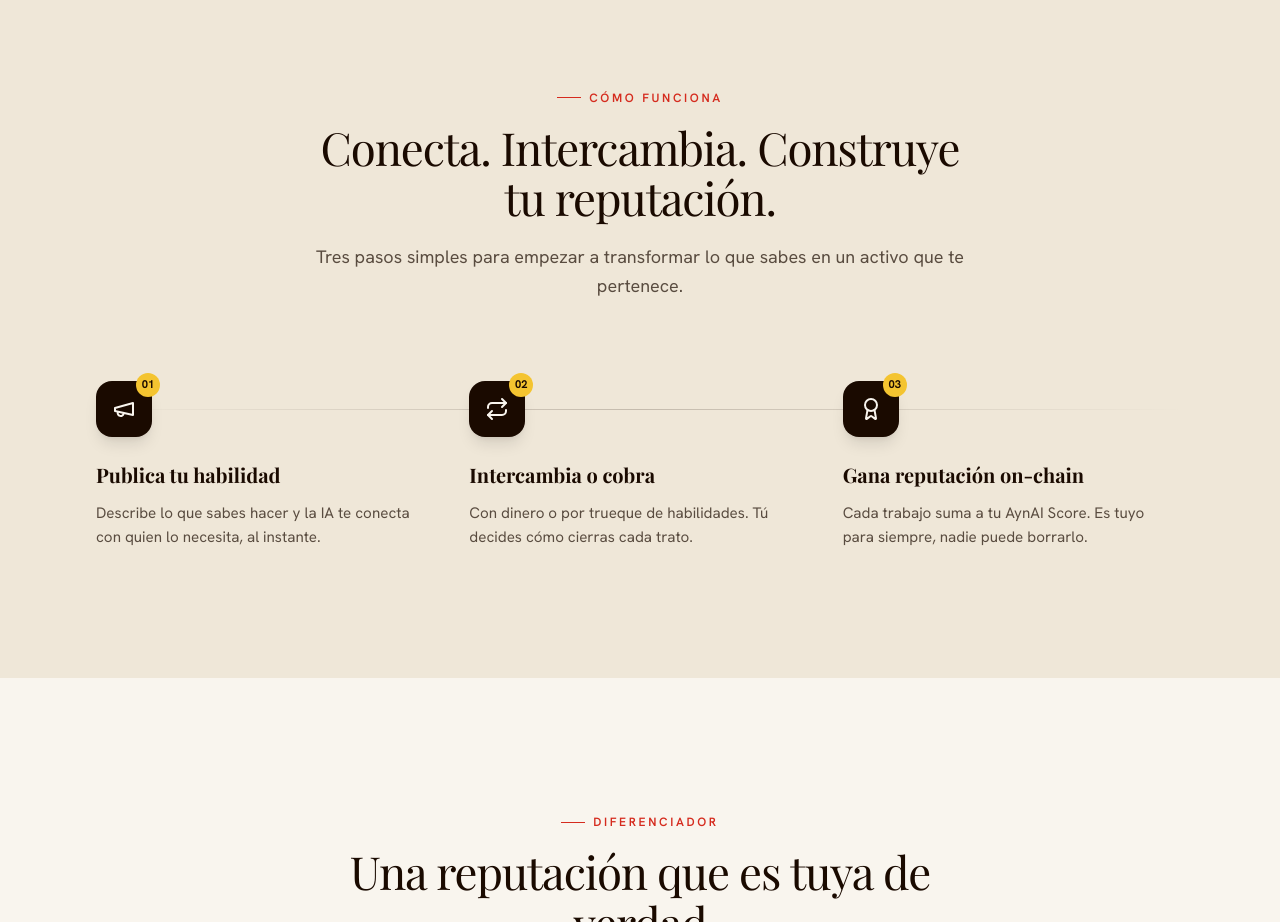
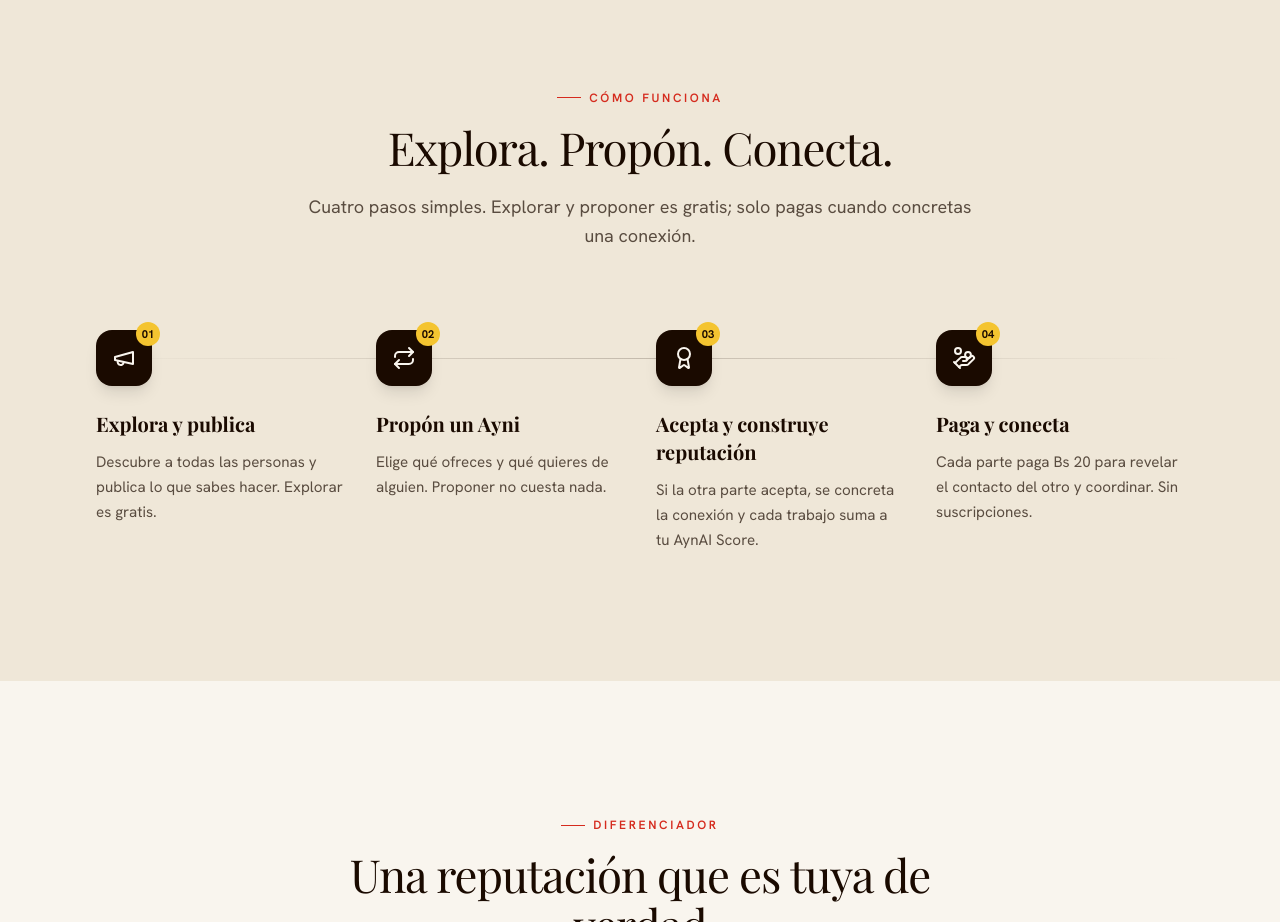
Before and after one commit to mirkovedia/aynai-landing, a Next.js app: page / in a window 1280 px wide. Shown: the part 1580-2502 px from the top of the page. Built offline with nearby package versions, Linux system fonts and the light colour scheme.

Commit message:
feat: cómo funciona en 4 pasos incluyendo la comisión transparente

```diff
--- a/src/components/sections/HowItWorks.tsx
+++ b/src/components/sections/HowItWorks.tsx
@@ -3,16 +3,16 @@ import { SectionHeading } from "@/components/shared/SectionHeading";
 import { Reveal } from "@/components/shared/Reveal";
 
 /**
- * Sección Cómo funciona — 3 pasos numerados conectados por una línea.
- * Representa el flujo: publicar → intercambiar → ganar reputación.
+ * Sección Cómo funciona — 4 pasos numerados conectados por una línea.
+ * Flujo: explorar → proponer → aceptar → pagar y conectar.
  */
 export const HowItWorks = () => (
   <section id="como-funciona" className="relative bg-cream-200 py-24 sm:py-32">
     <div className="mx-auto max-w-6xl px-5 sm:px-8">
       <SectionHeading
         eyebrow="Cómo funciona"
-        title="Conecta. Intercambia. Construye tu reputación."
-        description="Tres pasos simples para empezar a transformar lo que sabes en un activo que te pertenece."
+        title="Explora. Propón. Conecta."
+        description="Cuatro pasos simples. Explorar y proponer es gratis; solo pagas cuando concretas una conexión."
       />
 
       <div className="relative mt-20">
@@ -22,12 +22,12 @@ export const HowItWorks = () => (
           className="absolute left-0 right-0 top-7 hidden h-px bg-gradient-to-r from-transparent via-cocoa/20 to-transparent md:block"
         />
 
-        <ol className="grid gap-12 md:grid-cols-3 md:gap-8">
+        <ol className="grid gap-12 md:grid-cols-4 md:gap-8">
           {STEPS.map((step, i) => (
             <Reveal key={step.number} delay={i * 0.12}>
               <li className="relative flex flex-col items-center text-center md:items-start md:text-left">
                 <div className="relative z-10 flex h-14 w-14 items-center justify-center rounded-2xl bg-cocoa text-cream shadow-lg">
-                  <step.icon size={24} />
+                  <step.icon size={24} aria-hidden="true" />
                   <span className="absolute -right-2 -top-2 flex h-6 w-6 items-center justify-center rounded-full bg-gold font-sans text-[0.7rem] font-bold text-cocoa">
                     {step.number}
                   </span>
--- a/src/constants/content.ts
+++ b/src/constants/content.ts
@@ -22,7 +22,10 @@ import {
   Compass,
   Coins,
   TrendingUp,
+  HandCoins,
 } from "lucide-react";
+
+import { COMMISSION_AMOUNT_BS } from "@/lib/payments/constants";
 
 export const NAV_LINKS = [
   { label: "Inicio", href: "#inicio" },
@@ -68,20 +71,26 @@ export const STEPS: StepItem[] = [
   {
     number: "01",
     icon: Megaphone,
-    title: "Publica tu habilidad",
-    description: "Describe lo que sabes hacer y la IA te conecta con quien lo necesita, al instante.",
+    title: "Explora y publica",
+    description: "Descubre a todas las personas y publica lo que sabes hacer. Explorar es gratis.",
   },
   {
     number: "02",
     icon: Repeat,
-    title: "Intercambia o cobra",
-    description: "Con dinero o por trueque de habilidades. Tú decides cómo cierras cada trato.",
+    title: "Propón un Ayni",
+    description: "Elige qué ofreces y qué quieres de alguien. Proponer no cuesta nada.",
   },
   {
     number: "03",
     icon: Award,
-    title: "Gana reputación on-chain",
-    description: "Cada trabajo suma a tu AynAI Score. Es tuyo para siempre, nadie puede borrarlo.",
+    title: "Acepta y construye reputación",
+    description: "Si la otra parte acepta, se concreta la conexión y cada trabajo suma a tu AynAI Score.",
+  },
+  {
+    number: "04",
+    icon: HandCoins,
+    title: "Paga y conecta",
+    description: `Cada parte paga Bs ${COMMISSION_AMOUNT_BS} para revelar el contacto del otro y coordinar. Sin suscripciones.`,
   },
 ];
 
```
